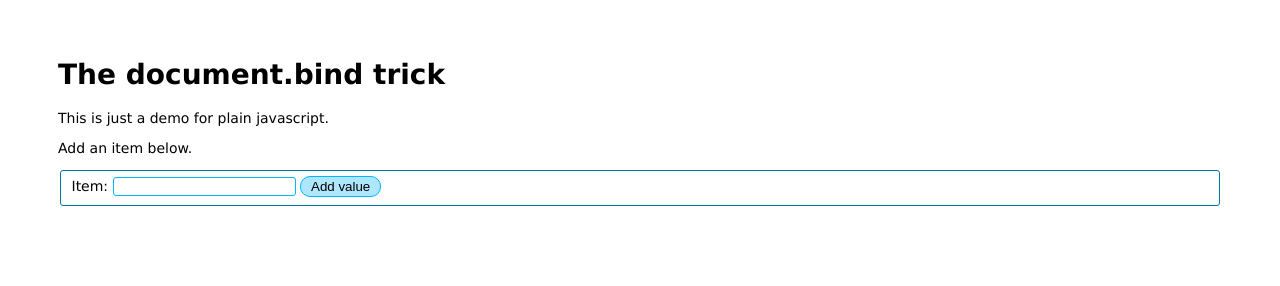
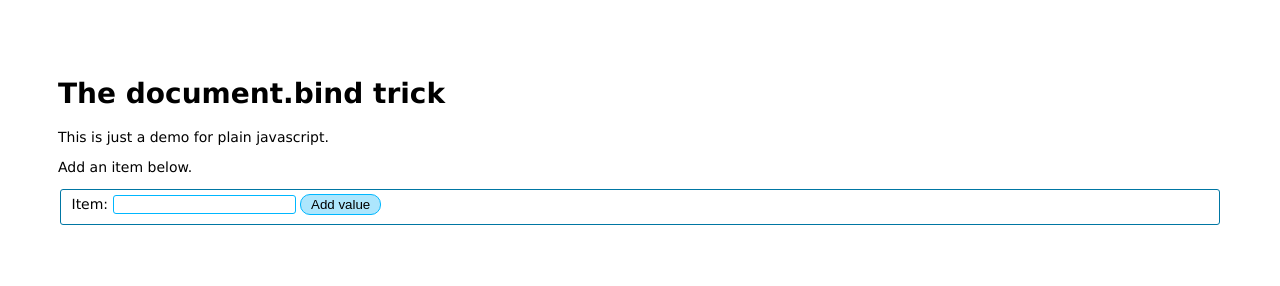
Before and after one commit to coderbin-dev/javascript-document-bind-trick, a website: page public/index.html in a window 1280 px wide. Drawn offline with Linux system fonts and the light colour scheme.

Commit message:
A couple of HTML tweaks

```diff
--- a/public/index.html
+++ b/public/index.html
@@ -1,4 +1,5 @@
-<html>
+<!doctype html>
+<html lang="en">
 
 <head>
   <title>document.bind trick</title>
@@ -14,7 +15,7 @@
 
   <ul id="todoList"></ul>
 
-  <form action="/">
+  <form action="/" id="itemForm">
     <fieldset>
       <label>Item: <input type="text" name="itemName" required></label>
       <input type="submit" value="Add value">
@@ -22,5 +23,4 @@
   </form>
 
 </body>
-
 </html>
```
